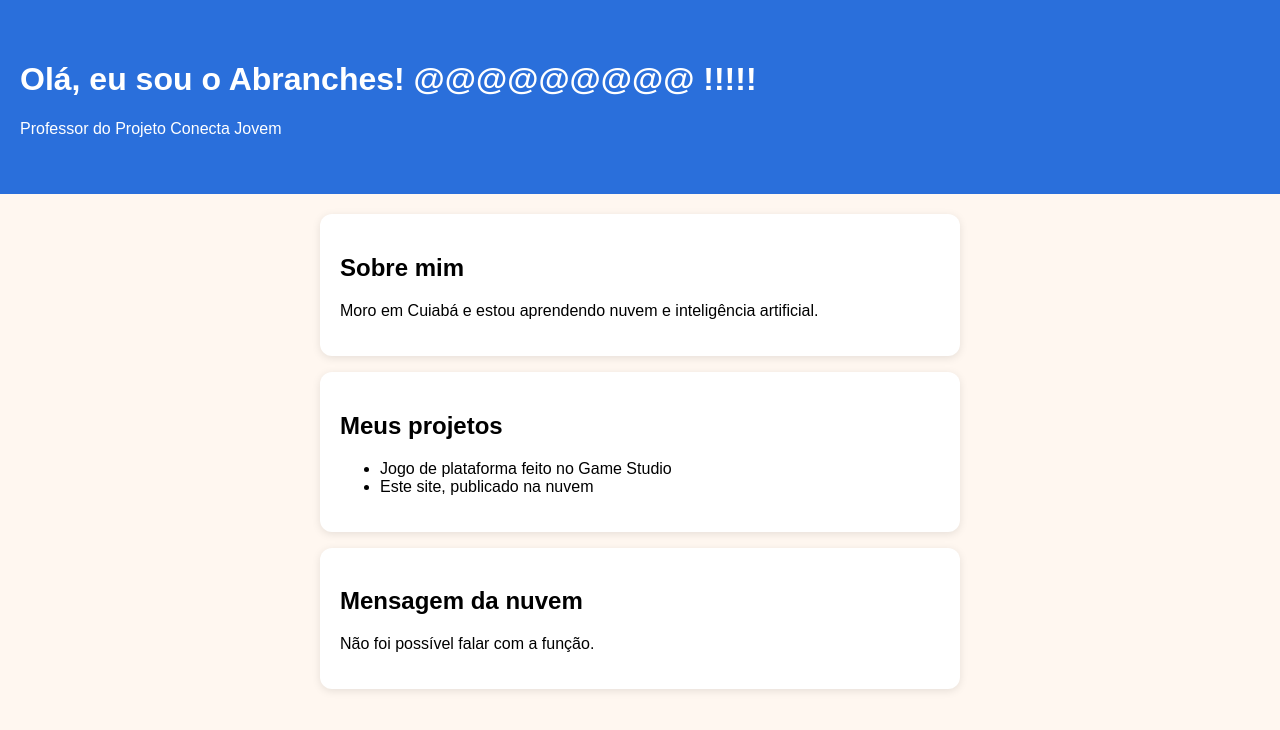
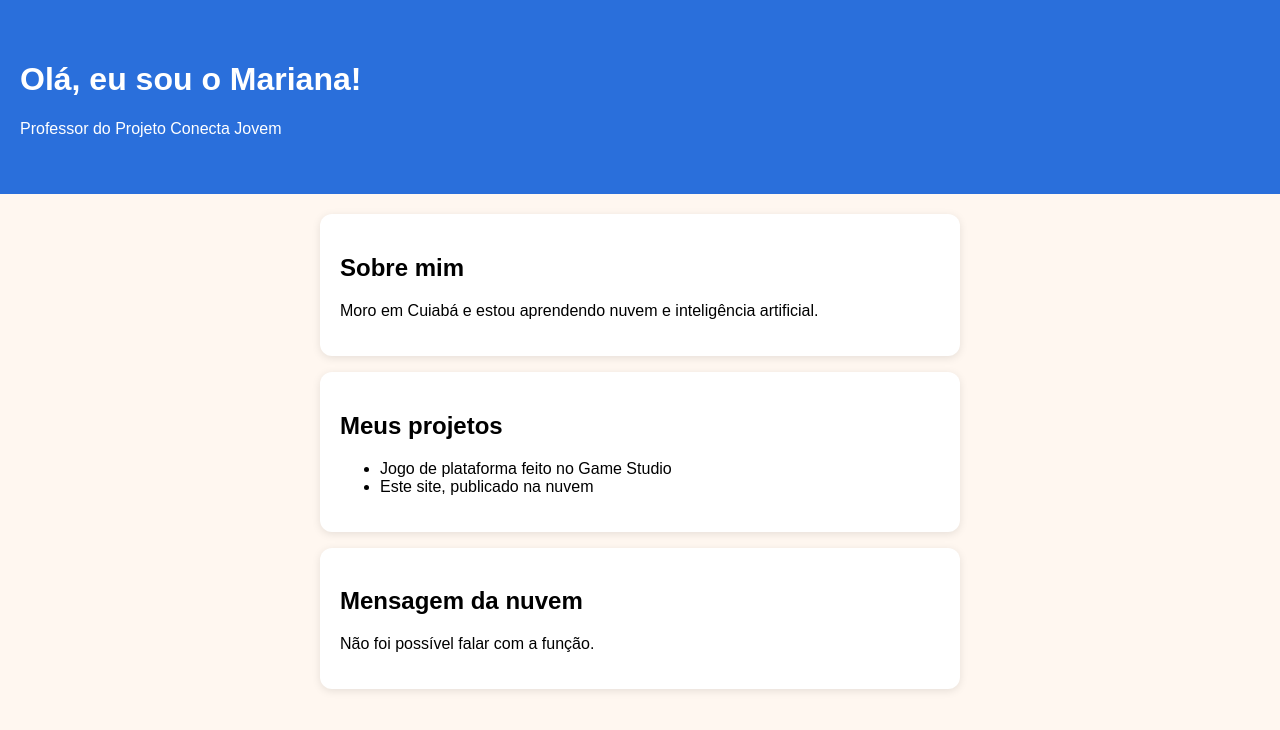
Before and after one commit to MarianaAraujoSantos/AulaCloudIAConecta, a plain HTML site: page index.html in a window 1280 px wide. Drawn offline with Linux system fonts and the light colour scheme; no server answers.

Commit message:
Update index.html

```diff
--- a/index.html
+++ b/index.html
@@ -14,7 +14,7 @@ margin-bottom: 16px; box-shadow: 0 2px 8px rgba(0, 0, 0, 0.1); }
 </head>
 <body>
 <header>
-<h1>Olá, eu sou o Abranches! @@@@@@@@@ !!!!!</h1>
+<h1>Olá, eu sou o Mariana!</h1>
 <p>Professor do Projeto Conecta Jovem</p>
 </header>
 <main>
```
